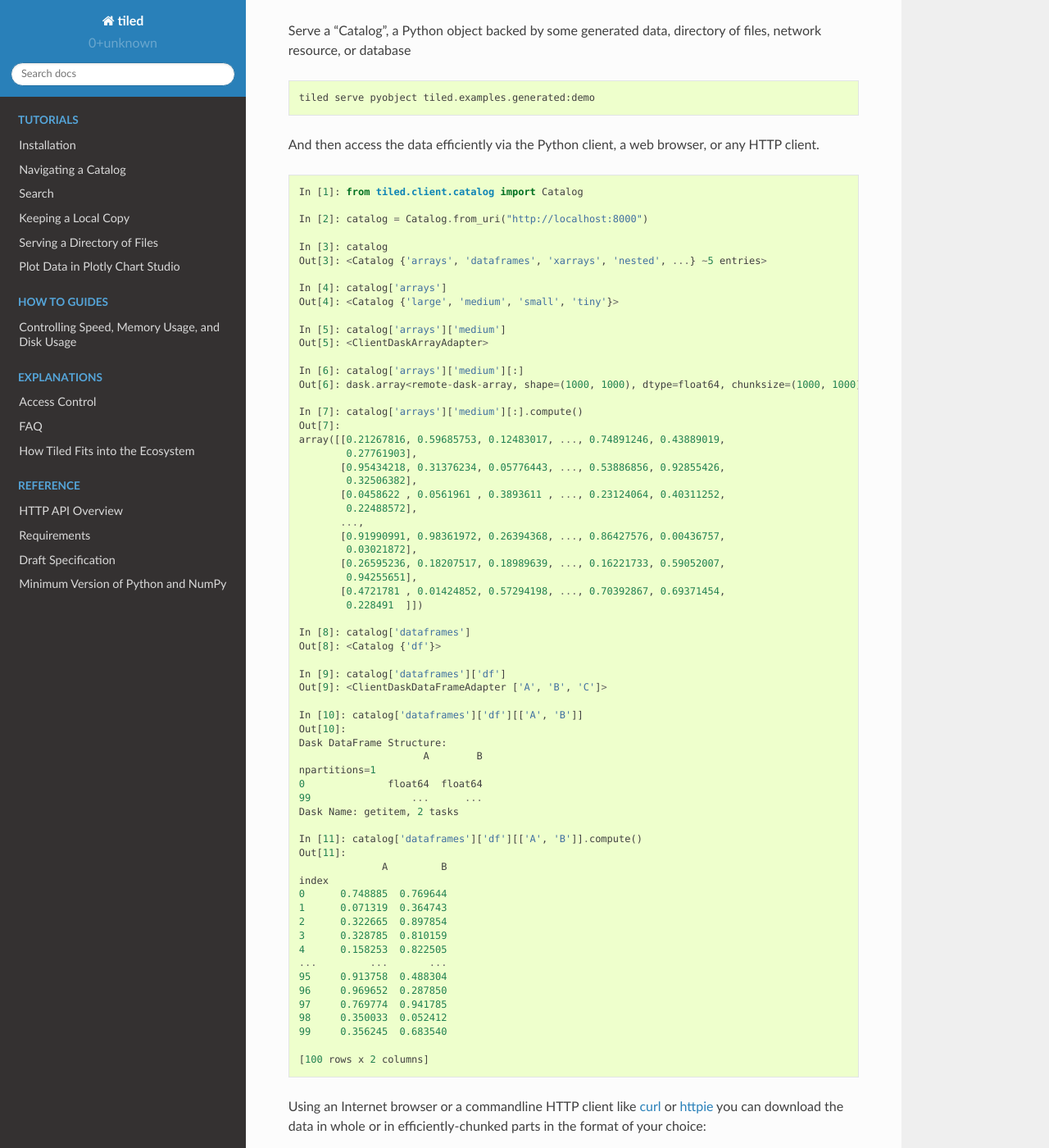
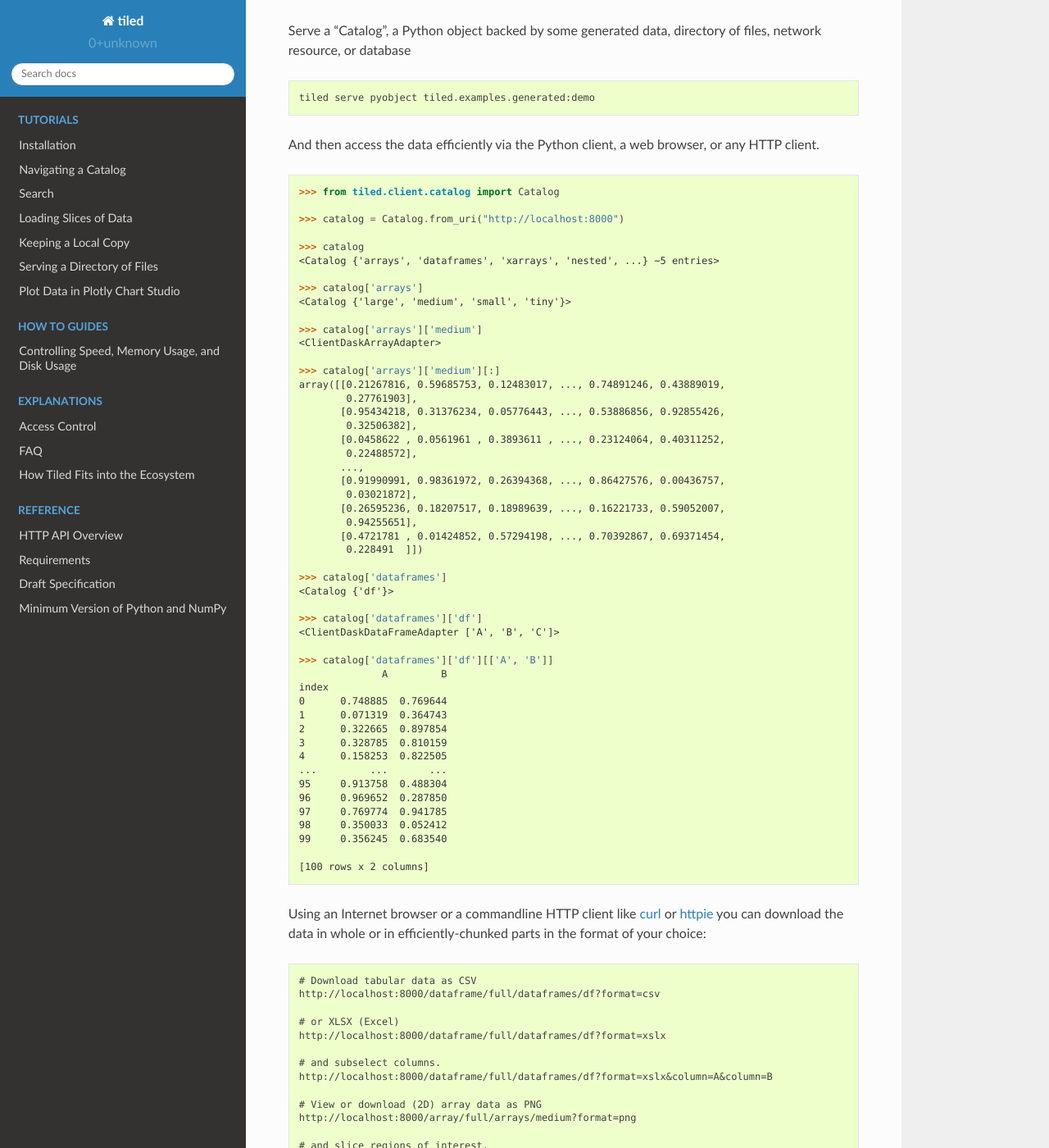
Before and after one commit to bluesky/tiled, a Sphinx documentation site: the page built from docs/source/index.md, in a window 1280 px wide and 1400 px high, scrolled down 470 px. Shown: the whole window at 82% size. Built offline with Sphinx 7.4.7 and the Read the Docs theme 2.0.0, drawn with Linux system fonts in a browser that asks for light colours; pages that are not in the unit, such as notebooks, are missing from menus; some of the changed text lies outside the part shown.

````diff
--- a/README.md
+++ b/README.md
@@ -28,24 +28,20 @@ And then access the data efficiently via the Python client, a web browser, or
 any HTTP client.
 
 ```python
-In [1]: from tiled.client.catalog import Catalog
+>>> from tiled.client.catalog import Catalog
 
-In [2]: catalog = Catalog.from_uri("http://localhost:8000")
+>>> catalog = Catalog.from_uri("http://localhost:8000")
 
-In [3]: catalog
-Out[3]: <Catalog {'arrays', 'dataframes', 'xarrays', 'nested', ...} ~5 entries>
+>>> catalog
+<Catalog {'arrays', 'dataframes', 'xarrays', 'nested', ...} ~5 entries>
 
-In [4]: catalog['arrays']
-Out[4]: <Catalog {'large', 'medium', 'small', 'tiny'}>
+>>> catalog['arrays']
+<Catalog {'large', 'medium', 'small', 'tiny'}>
 
-In [5]: catalog['arrays']['medium']
-Out[5]: <ClientDaskArrayAdapter>
+>>> catalog['arrays']['medium']
+<ClientDaskArrayAdapter>
 
-In [6]: catalog['arrays']['medium'][:]
-Out[6]: dask.array<remote-dask-array, shape=(1000, 1000), dtype=float64, chunksize=(1000, 1000), chunktype=numpy.ndarray>
-
-In [7]: catalog['arrays']['medium'][:].compute()
-Out[7]:
+>>> catalog['arrays']['medium'][:]
 array([[0.21267816, 0.59685753, 0.12483017, ..., 0.74891246, 0.43889019,
         0.27761903],
        [0.95434218, 0.31376234, 0.05776443, ..., 0.53886856, 0.92855426,
@@ -60,23 +56,13 @@ array([[0.21267816, 0.59685753, 0.12483017, ..., 0.74891246, 0.43889019,
        [0.4721781 , 0.01424852, 0.57294198, ..., 0.70392867, 0.69371454,
         0.228491  ]])
 
-In [8]: catalog['dataframes']
-Out[8]: <Catalog {'df'}>
+>>> catalog['dataframes']
+<Catalog {'df'}>
 
-In [9]: catalog['dataframes']['df']
-Out[9]: <ClientDaskDataFrameAdapter ['A', 'B', 'C']>
+>>> catalog['dataframes']['df']
+<ClientDaskDataFrameAdapter ['A', 'B', 'C']>
 
-In [10]: catalog['dataframes']['df'][['A', 'B']]
-Out[10]:
-Dask DataFrame Structure:
-                     A        B
-npartitions=1
-0              float64  float64
-99                 ...      ...
-Dask Name: getitem, 2 tasks
-
-In [11]: catalog['dataframes']['df'][['A', 'B']].compute()
-Out[11]:
+>>> catalog['dataframes']['df'][['A', 'B']]
               A         B
 index
 0      0.748885  0.769644
````
Also changed, not shown: docs/source/index.md (+1 -0 lines), docs/source/tutorials/navigation.md (+2 -0 lines), docs/source/tutorials/plotly-integration.md (+3 -0 lines), docs/source/tutorials/search.md (+17 -2 lines), docs/source/tutorials/serving-files.md (+26 -3 lines), docs/source/tutorials/slicing.md (added, +220 -0 lines), 1 other file.
